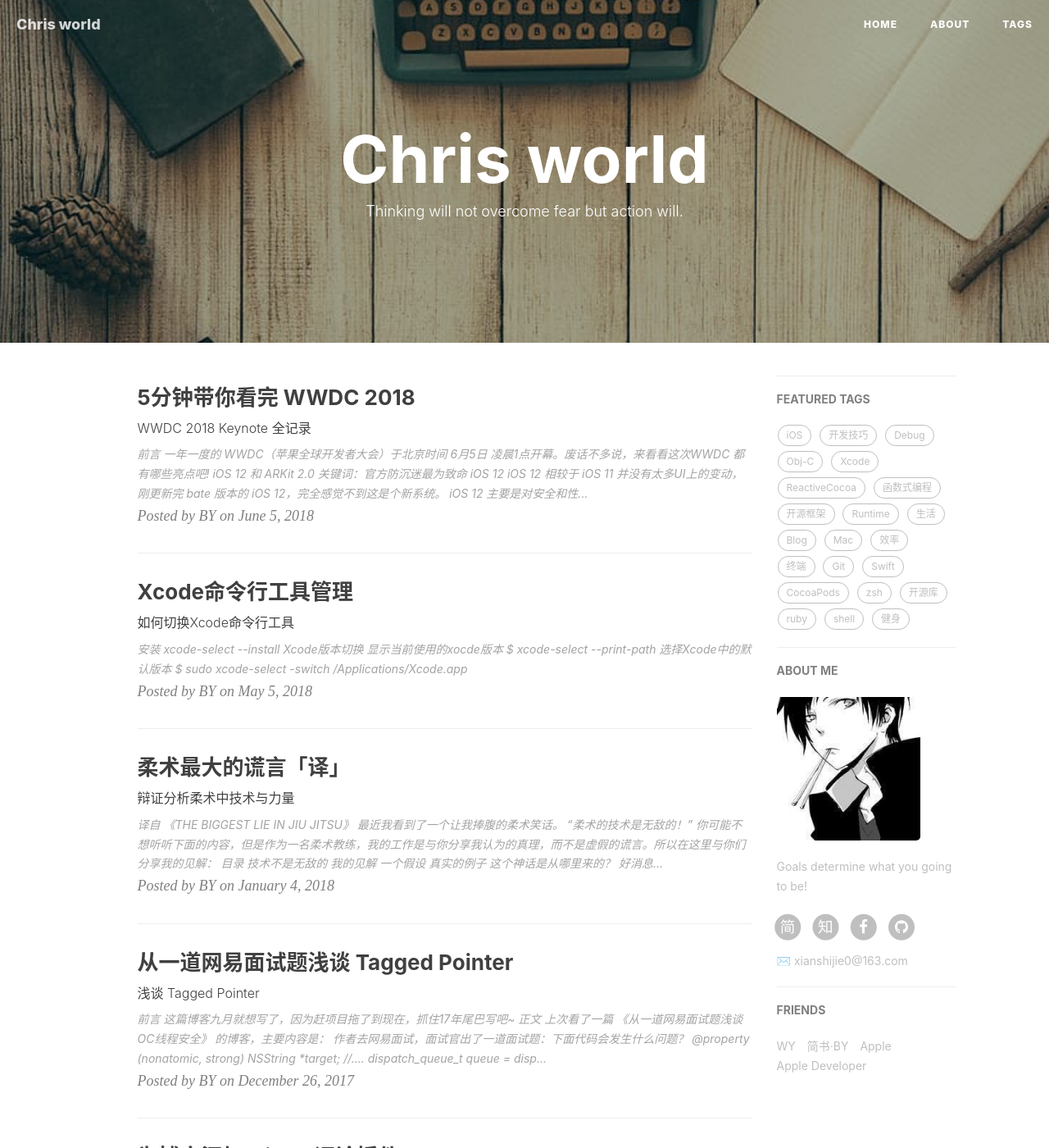
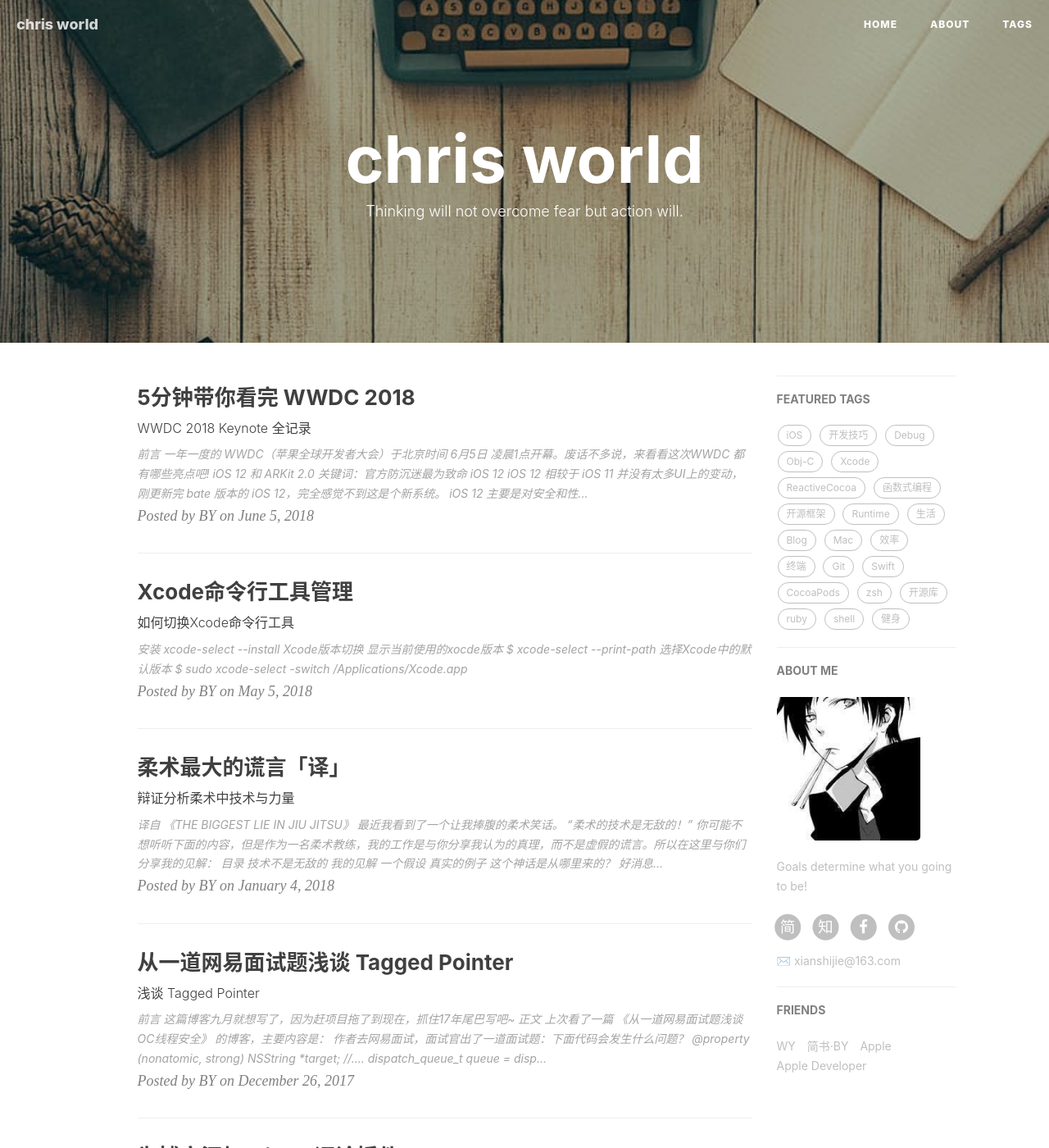
Before and after one commit to chrisworlds/chrisworlds.github.io, a Jekyll site: the page built from index.html, in a window 1280 px wide and 1400 px high. Shown: the whole window at 82% size. Built offline with Jekyll 4.4.1, drawn with Linux system fonts in a browser that asks for light colours; nearby versions of some CDN libraries; the list of posts is cut into pages by our own code; comment, search, counter and statistics services are not loaded; part of the change alters nothing that is shown; some of the changed text lies outside the part shown.

```diff
--- a/_config.yml
+++ b/_config.yml
@@ -1,9 +1,9 @@
 # Site settings
-title: Chris world
-SEOTitle: chris的博客 | BY Chris
+title: chris world
+SEOTitle: chris的博客 | BY Blog
 header-img: img/post-bg-desk.jpg
-email: xianshijie0@163.com
-description: "Every failure is leading towards success."
+email: xianshijie@163.com
+description: "hey!"
 keyword: "BY, BY Blog"
 url: "https://chrisworlds.github.io/"          # your host, for absolute URL
 baseurl: ""      # for example, '/blog' if your blog hosted on 'host/blog'
@@ -15,7 +15,6 @@ sidebar-about-description: "Goals determine what you going to be!"
 sidebar-avatar: /img/avatar_m.jpg      # use absolute URL, seeing it's used in both `/` and `/about/`
 
 
-
 # SNS settings
 RSS: false
 # weibo_username:     qiubaiying
@@ -24,8 +23,6 @@ github_username:    chrisworlds
 facebook_username:  none
 jianshu_username:   none
 #twitter_username:   qiubaiying
-
-
 
 
 # Build settings
```
